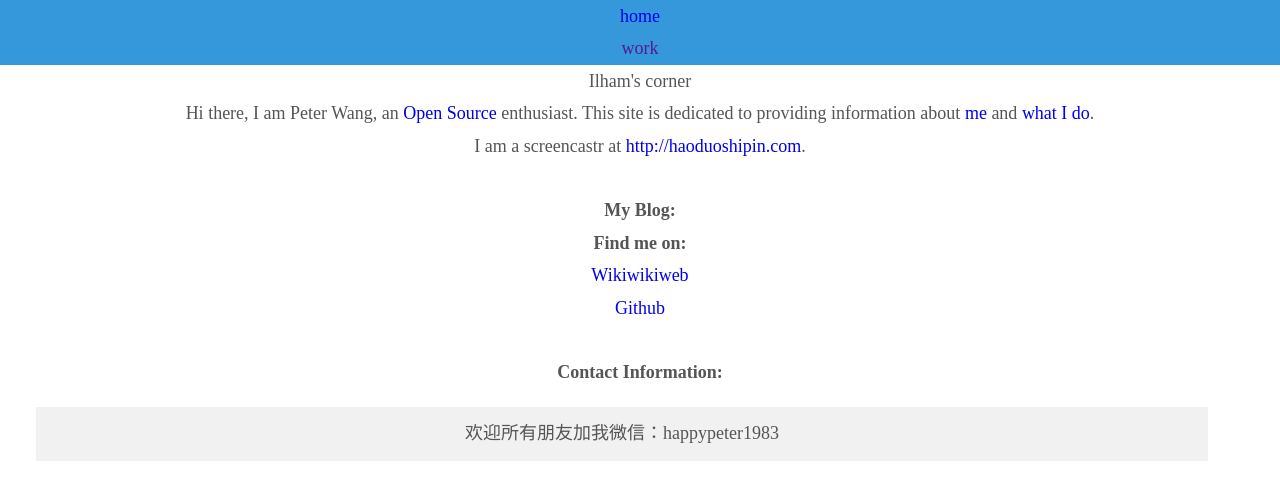
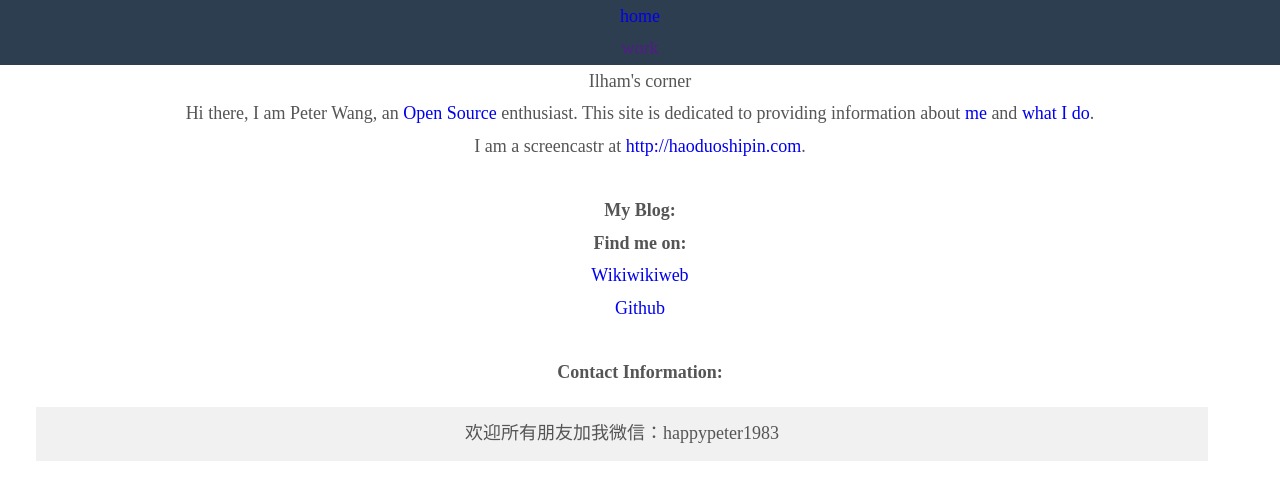
Before and after one commit to ilhamxyz/ilhamxyz.github.io, a Jekyll site: the page built from index.markdown, in a window 1280 px wide. Shown: the top 500 px of the page. Built offline with Jekyll 4.4.1, drawn with Linux system fonts in a browser that asks for light colours.

Commit message:
Update ilham.css

```diff
--- a/css/ilham.css
+++ b/css/ilham.css
@@ -4,5 +4,5 @@ body{
 }
 .header{
 	direction: rtl;
-	background: #3498DB;
+	background: #2C3E50;
 }
```
